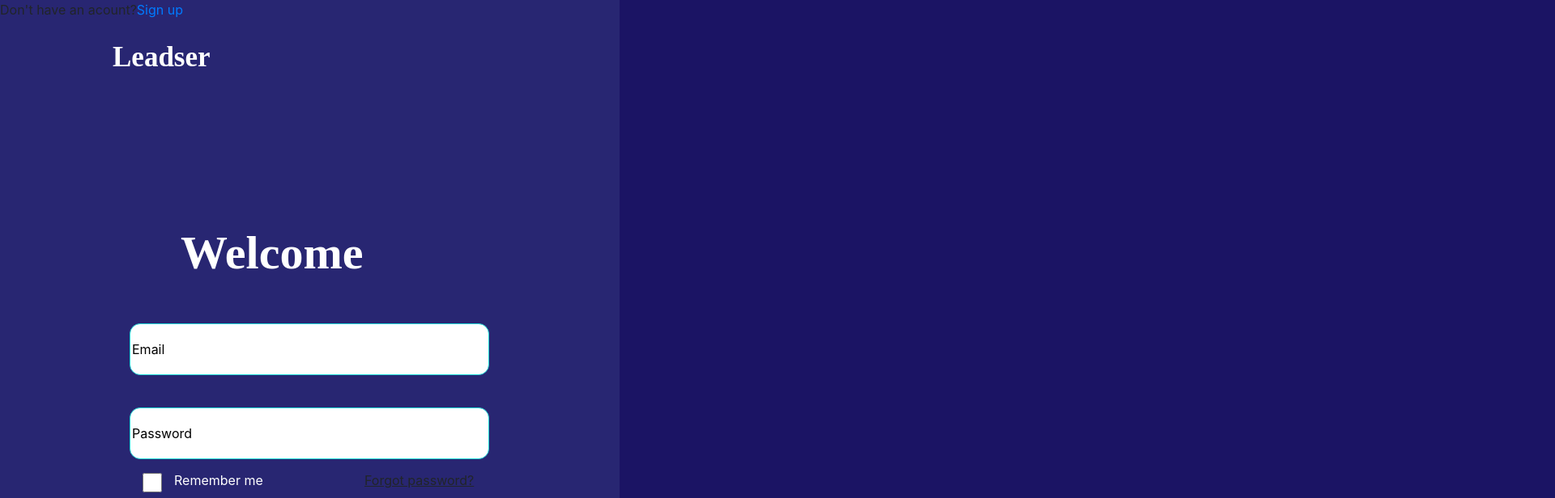
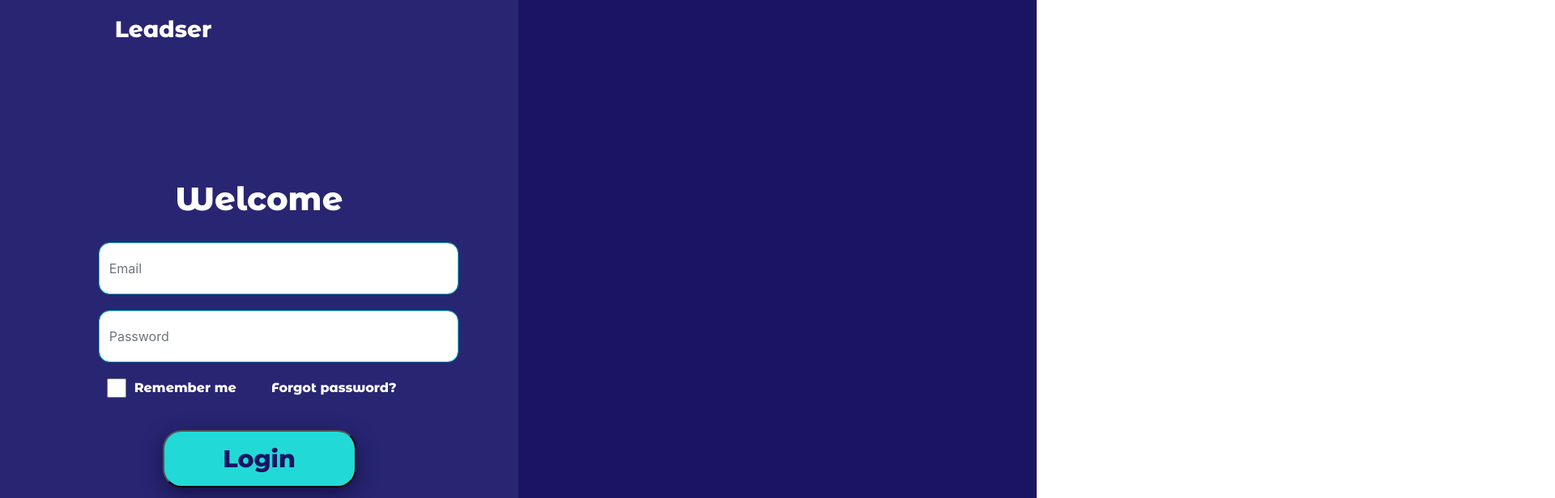
Before and after one commit to Josedaniel93/leadser, an Angular app: page /login in a window 1280 px wide. Shown: the top 616 px of the page at 81% size, 1920 px wide, since content can reach past the window. Built offline with nearby package versions, Linux system fonts and the light colour scheme.

Commit message:
Acabando Login

```diff
--- a/src/app/login/login.component.html
+++ b/src/app/login/login.component.html
@@ -1,13 +1,55 @@
-<div class="main">
-<div class="left">
-<h3>Leadser</h3>
-<h1>Welcome</h1>
-<input type="text" value="Email" class="mail">
-<input type="text" value="Password" class="pass">
-<input type="checkbox" class="remember">
-<p class="rememberText">Remember me</p>
-<a href="URI" class="forgot">Forgot password?</a>
-<button type="button">Login</button>
-<p>Don't have an acount?<a href="URI">Sign up</a></p>
+<div id="main">
+  <div class="container-fluid">
+    <div class="row expand">
+      <div class="col-6 main-log">
+        <div class="row">
+          <div class="col offset-2">
+            <h3 class="form-title">Leadser</h3>
+          </div>
+        </div>
+        <div class="row form-group">
+          <div class="col-8 ">
+            <form >
+              <div class="row flex-column ">
+                <div class="col">
+                  <h1 class="form-second-title">Welcome</h1>
+                </div>
+                <div class="col">
+                  <input type="text" placeholder="Email" class="mail form-control" >
+                </div>
+                <div class="col">
+                  <input type="text" placeholder="Password" class="pass form-control">
+                </div>
+                <div class="col">
+                  <div class="row">
+                    <div class="col form-remember">
+                      <input type="checkbox" class="remember">
+                      <p class="rememberText">Remember me</p>
+                    </div>
+                    <div class="col form-remember">
+                      <a href="URI" class="forgot">Forgot password?</a>
+                    </div>
+                  </div>
+                </div>
+                <div class="col form-button">
+                  <button type="button">Login</button>
+                </div>
+                <div class="col">
+                  <div class="row">
+                    <div class="col">
+                      <p>Don't have an acount?</p>
+                    </div>
+                    <div class="col">
+                      <a href="URI" class="form-sign">Sign up</a>
+                    </div>
+                  </div>
+                </div>
+              </div>
+            </form>
+          </div>
+        </div>
+      </div>
+      <div class="col back-log"></div>
+    </div>
+  </div>
 </div>
-</div>
--- a/src/app/login/login.component.scss
+++ b/src/app/login/login.component.scss
@@ -1,121 +1,98 @@
 
-.left{
-  position: relative;
-  top: 0px;
-  left: 0px;
-  width: 765px;
-  height: 1080px;
-  background: var(--unnamed-color-282672) 0% 0% no-repeat padding-box;
-  background: #282672 0% 0% no-repeat padding-box;
-  opacity: 1;
+ @font-face {
+  font-family: montserrat;
+  src: url('../../assets/fonts/MontserratAlternates-ExtraBold.ttf');
 }
-.main{
-  position: relative;
-  top: 0px;
-  left: 0px;
-  width: 1920px;
-  height: 1080px;
-  background: var(--unnamed-color-1b1464) 0% 0% no-repeat padding-box;
-  background: #1B1464 0% 0% no-repeat padding-box;
-  opacity: 1;
+
+
+#main{
+
+  .container-fluid{
+    height: 100vh;
+    .expand{
+      height: 100%;
+
+      .main-log{
+        background: #282672;
+        .form-title{
+          padding: 20px;
+          font-family: montserrat;
+          color: white;
         }
-h3{
-  position: absolute;
-  top: 50px;
-  left: 139px;
-  width: 150px;
-  height: 43px;
-  font: var(--unnamed-font-style-normal) normal 800 var(--unnamed-font-size-35)/var(--unnamed-line-spacing-42) var(--unnamed-font-family-montserratalternates-extrabold);
-  letter-spacing: var(--unnamed-character-spacing-0);
-  color: var(--unnamed-color-ffffff);
-  text-align: left;
-  font: normal normal 800 35px/42px MontserratAlternates-ExtraBold;
-  letter-spacing: 0px;
-  color: #FFFFFF;
-  opacity: 1;
-}
-h1{
-  position: absolute;
-  top: 278px;
-  left: 223px;
-  width: 300px;
-  height: 71px;
-  font: var(--unnamed-font-style-normal) normal 800 var(--unnamed-font-size-58)/69.6px var(--unnamed-font-family-montserratalternates-extrabold);
-  letter-spacing: var(--unnamed-character-spacing-0);
-  color: var(--unnamed-color-ffffff);
-  text-align: left;
-  font: normal normal 800 58px/70px MontserratAlternates-ExtraBold;
-  letter-spacing: 0px;
-  color: #FFFFFF;
-  opacity: 1;
+
+        .form-group{
+          justify-content: center;
+          margin-top: 120px;
+
+          .form-second-title{
+            margin: 20px;
+            font-family: montserrat;
+            color: white;
+            text-align: center;
           }
           .mail{
-  position: absolute;
-  top: 400px;
-  left: 160px;
             width: 444px;
             height: 64px;
-  border: 1px solid var(--unnamed-color-21dad7);
             border: 1px solid #21DAD7;
             border-radius: 13px;
-  opacity: 1;
+            margin: 10px 0px;
           }
           .pass{
-  position: absolute;
-  top: 504px;
-  left: 160px;
             width: 444px;
             height: 64px;
-  border: 1px solid var(--unnamed-color-21dad7);
             border: 1px solid #21DAD7;
             border-radius: 13px;
-  opacity: 1;
+            margin: 10px 0px;
           }
+
+          .form-remember{
+            display: inline-flex;
             .remember{
-  position: absolute;
-  top: 585px;
-  left: 176px;
               width: 24px;
               height: 24px;
-  //background: transparent url('img/check-square-solid.png') 0% 0% no-repeat padding-box;
-  border-radius: 2px;
-  opacity: 1;
+              margin: 10px ;
             }
-.rememberText{
-  position: absolute;
-  top: 582px;
-  left: 215px;
-  width: 129px;
-  height: 27px;
-  letter-spacing: var(--unnamed-character-spacing-0);
-  color: var(--unnamed-color-ffffff);
-  text-align: left;
-  letter-spacing: 0px;
-  color: #FFFFFF;
-  opacity: 1;
           }
-.forgot{
-  position: absolute;
-  top: 582px;
-  left: 450px;
-  width: 157px;
-  height: 27px;
-  letter-spacing: var(--unnamed-character-spacing-0);
-  color: var(--unnamed-color-ffffff);
-  text-align: left;
-  text-decoration: underline;
-  letter-spacing: 0px
+          .form-button{
+            text-align: center;
+            margin: 30px 0px;
+          }
+          .form-sign{
+            margin: 10px 0px;
+          }
+        }
+      }
+      .back-log{
+        background: #1B1464;
+      }
+      p{
+        font-family: montserrat;
+        color: white;
+        margin: 10px 0px;
+      }
+      a{
+        font-family: montserrat;
+        color: white;
+        text-align: center;
+        margin: 10px 0px;
+      }
+      button{
+        width: 239px;
+        height: 71px;
+        box-shadow: 0px 8px 25px #16114B;
+        border-radius: 23px;
+        background: #21DAD7;
+        font-family: montserrat;
+        color:  #1B1464;
+        font-size: 30px;
       }
 
-button{
-  position: absolute;
-  top: 646px;
-  left: 262px;
-  width: 239px;
-  height: 71px;
-  background: var(--unnamed-color-21dad7) 0% 0% no-repeat padding-box;
-  background: #21DAD7 0% 0% no-repeat padding-box;
-  box-shadow: 0px 8px 25px #16114B;
-  border-radius: 23px;
-  opacity: 1;
+
+
+
+
     }
+
+
+ }
+}
```
Also changed, not shown: src/assets/fonts/MontserratAlternates-ExtraBold.ttf (added). Lines whose indentation alone changed are shown as unchanged.
